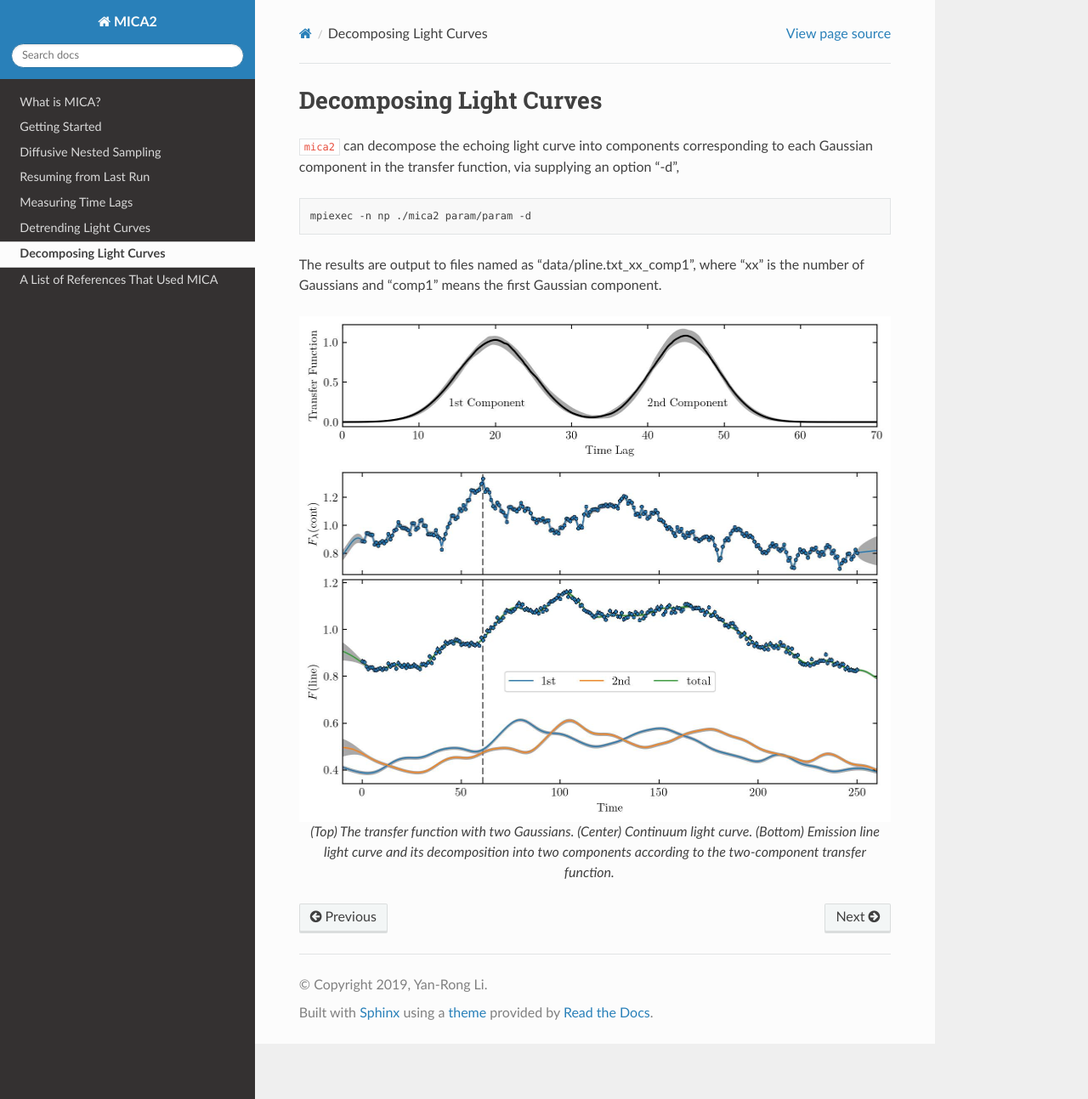
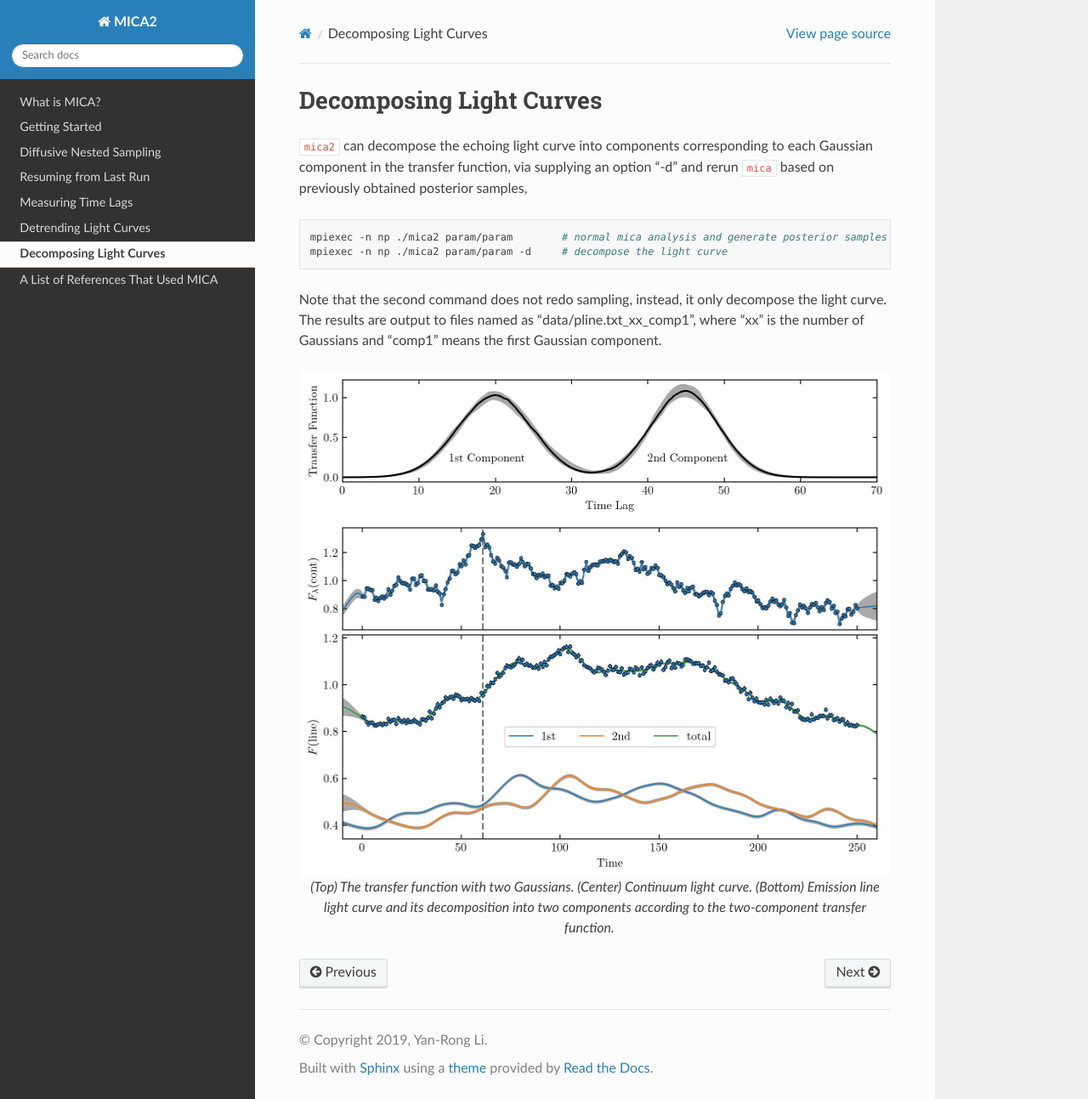
Before and after one commit to LiyrAstroph/MICA2, a Sphinx documentation site: the page built from docs/decomp.rst, in a window 1280 px wide and 1293 px high. Shown: the whole window at 85% size. Built offline with Sphinx 7.4.7 and the Read the Docs theme 2.0.0, drawn with Linux system fonts in a browser that asks for light colours.

Commit message:
update docs.

```diff
--- a/docs/decomp.rst
+++ b/docs/decomp.rst
@@ -3,12 +3,14 @@ Decomposing Light Curves
 ************************
 
 ``mica2`` can decompose the echoing light curve into components corresponding to each Gaussian component in the transfer function,
-via supplying an option "-d",
+via supplying an option "-d" and rerun ``mica`` based on previously obtained posterior samples,
 
 .. code:: bash
 
-   mpiexec -n np ./mica2 param/param -d
+   mpiexec -n np ./mica2 param/param        # normal mica analysis and generate posterior samples
+   mpiexec -n np ./mica2 param/param -d     # decompose the light curve
 
+Note that the second command does not redo sampling, instead, it only decompose the light curve.
 The results are output to files named as "data/pline.txt_xx_comp1", where "xx" is the number of Gaussians and "comp1" means
 the first Gaussian component.
 
```
